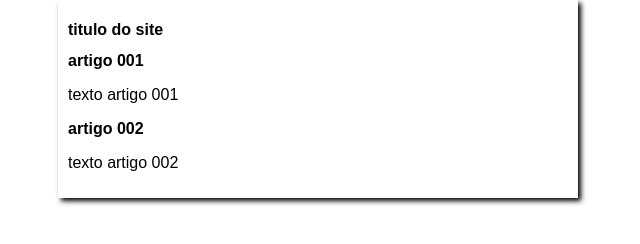
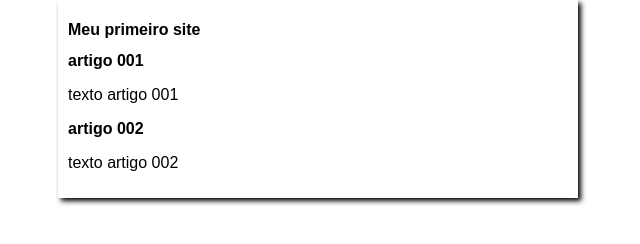
Before and after one commit to Rbreno/projeto-site, a plain HTML site: page index.html in a window 1280 px wide. Shown: the full height of the page, 322-962 px from the left. Drawn offline with Linux system fonts and the light colour scheme.

Commit message:
Update index.html

```diff
--- a/index.html
+++ b/index.html
@@ -4,13 +4,13 @@
     <meta charset="UTF-8">
     <meta http-equiv="X-UA-Compatible" content="IE=edge">
     <meta name="viewport" content="width=device-width, initial-scale=1.0">
-    <title>Curso em video</title>
+    <title>Primeiro site</title>
     <link rel="stylesheet" href="estilos/stye.css">
 </head>
 <body>
     <main>
         <header>
-            <h1>titulo do site</h1>
+            <h1>Meu primeiro site</h1>
         </header>
         <article>
             <h2>artigo 001</h2>
```
